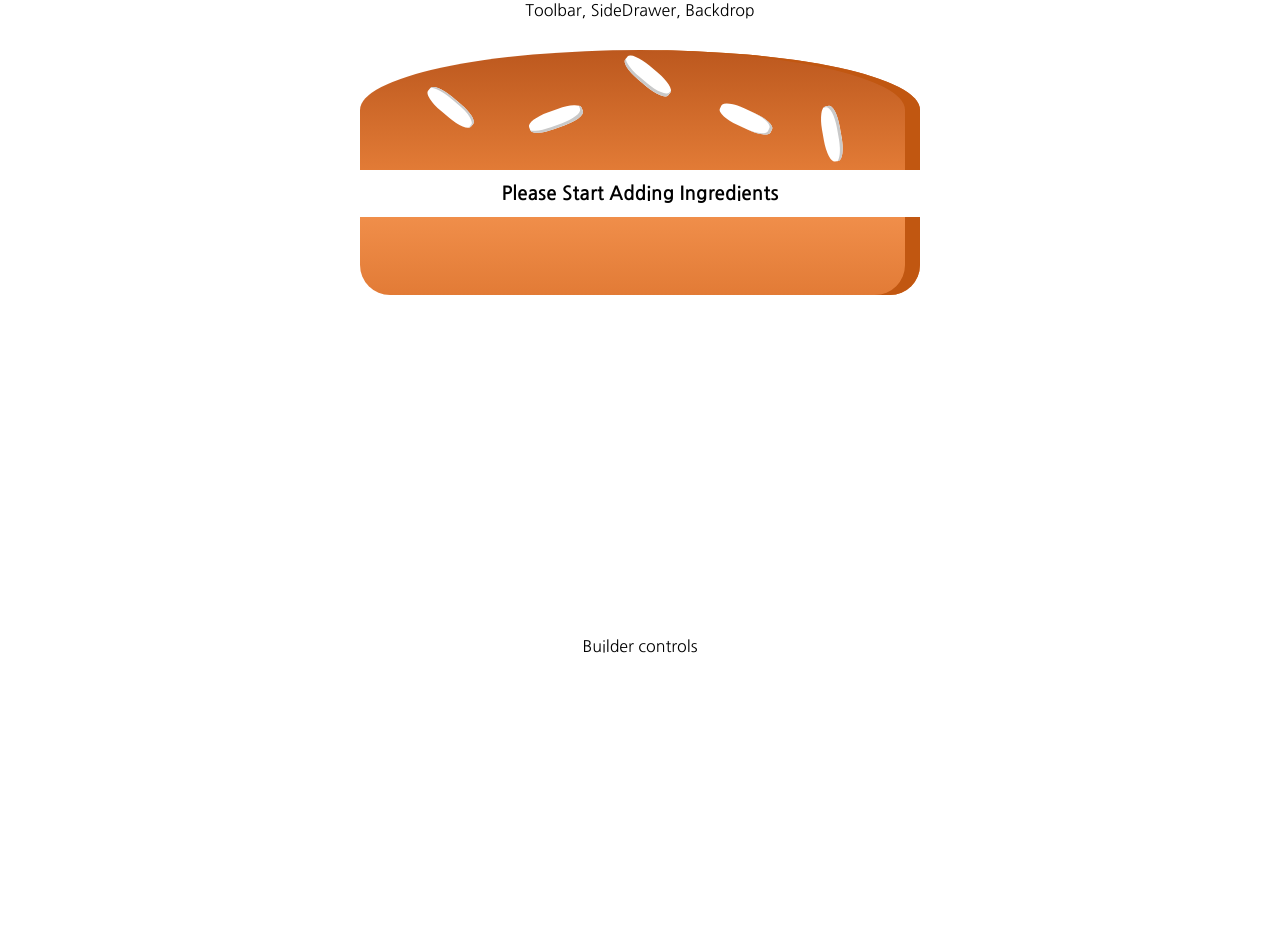
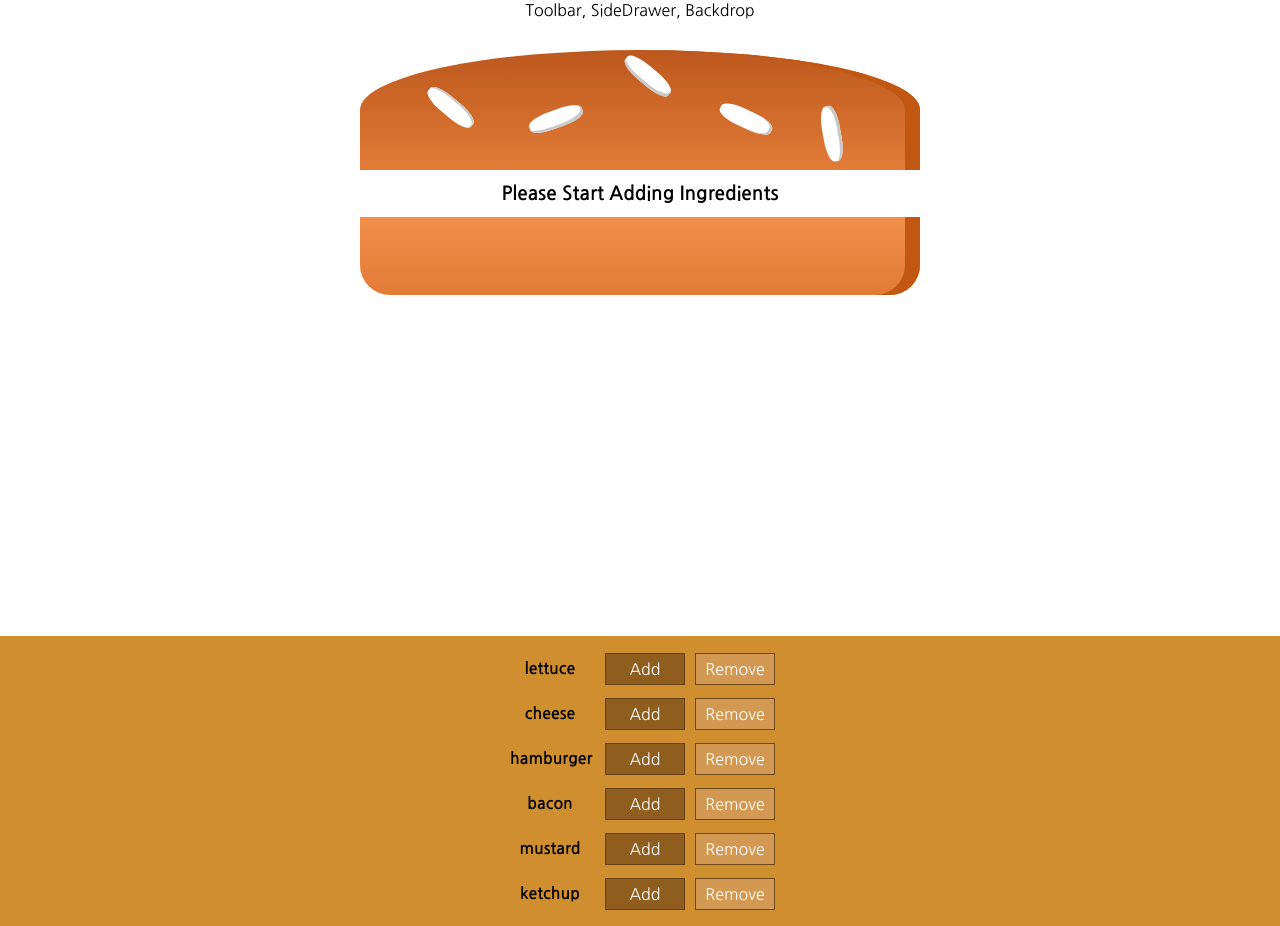
Before and after one commit to azharshahstl/BurgerMan, a React (Create React App) app: page / in a window 1280 px wide. Before the commit the page ends 800 px from the top, so only its background shows below. Built offline with nearby package versions, Linux system fonts and the light colour scheme; the HTML template or start-up script is replaced by a standard one.

Commit message:
creating ingredient handler

```diff
--- a/src/components/Burger/BurgerBuildControls/BurgerBuildControl/BurgerBuildControl.js
+++ b/src/components/Burger/BurgerBuildControls/BurgerBuildControl/BurgerBuildControl.js
@@ -3,7 +3,7 @@ import classes from './BurgerBuildControl.module.css'
 
 const burgerBuildControl = (props) => {
     return (
-        <div className={classes.BurgerControl}>
+        <div className={classes.BuildControl}>
             <div className={classes.Label}>{props.ingredientName}</div>
             <button className={classes.Add}>Add</button>
             <button className={classes.Remove}>Remove</button>
--- a/src/components/Burger/BurgerBuildControls/BurgerBuildControls.js
+++ b/src/components/Burger/BurgerBuildControls/BurgerBuildControls.js
@@ -15,6 +15,9 @@ const controls = [
 const burgerBuildControls = (props) => {
     return (
         <div className={classes.BurgerBuildControls}>
+            {controls.map(control => {
+                return <BurgerBuildControl key={control.label} ingredientName={control.label} />
+            })}
 
         </div>
     )
--- a/src/containers/BurgerBuilder/BurgerBuilder.js
+++ b/src/containers/BurgerBuilder/BurgerBuilder.js
@@ -1,6 +1,7 @@
 import React, { Component } from 'react';
 import Aux from '../../hoc/Aux';
 import Burger from '../../components/Burger/Burger';
+import BurgerBuildControls from '../../components/Burger/BurgerBuildControls/BurgerBuildControls';
 
 class BurgerBuilder extends Component {
 
@@ -15,6 +16,15 @@ class BurgerBuilder extends Component {
         }
     }
 
+    addIngredientHandler = (type) => {
+        const oldCount = this.state.ingredients[type];
+        const updatedCount = oldCount + 1;
+        const updatedIngredients = { ...this.state.ingredients };
+
+        updatedIngredients[type] = updatedCount;
+
+    }
+
     render () {
         return (
             <Aux>
@@ -22,7 +32,7 @@ class BurgerBuilder extends Component {
                     <Burger ingredients={this.state.ingredients} />
                 </div>
                 <div>
-                    Builder controls
+                    <BurgerBuildControls />
                 </div>
             </Aux>
         )};
```
Also changed, not shown: 1 other file (tests, documents, lock files or other folders).
